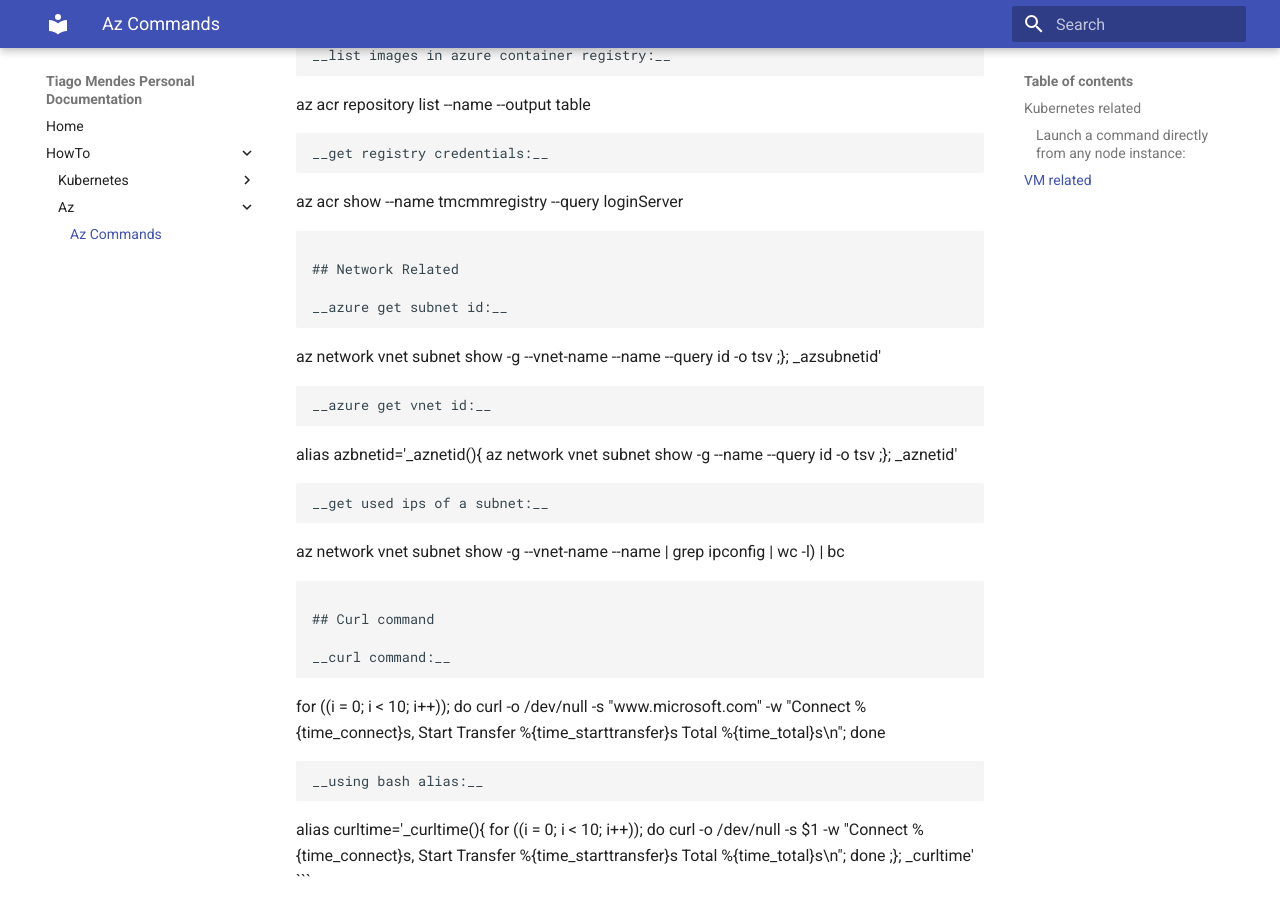
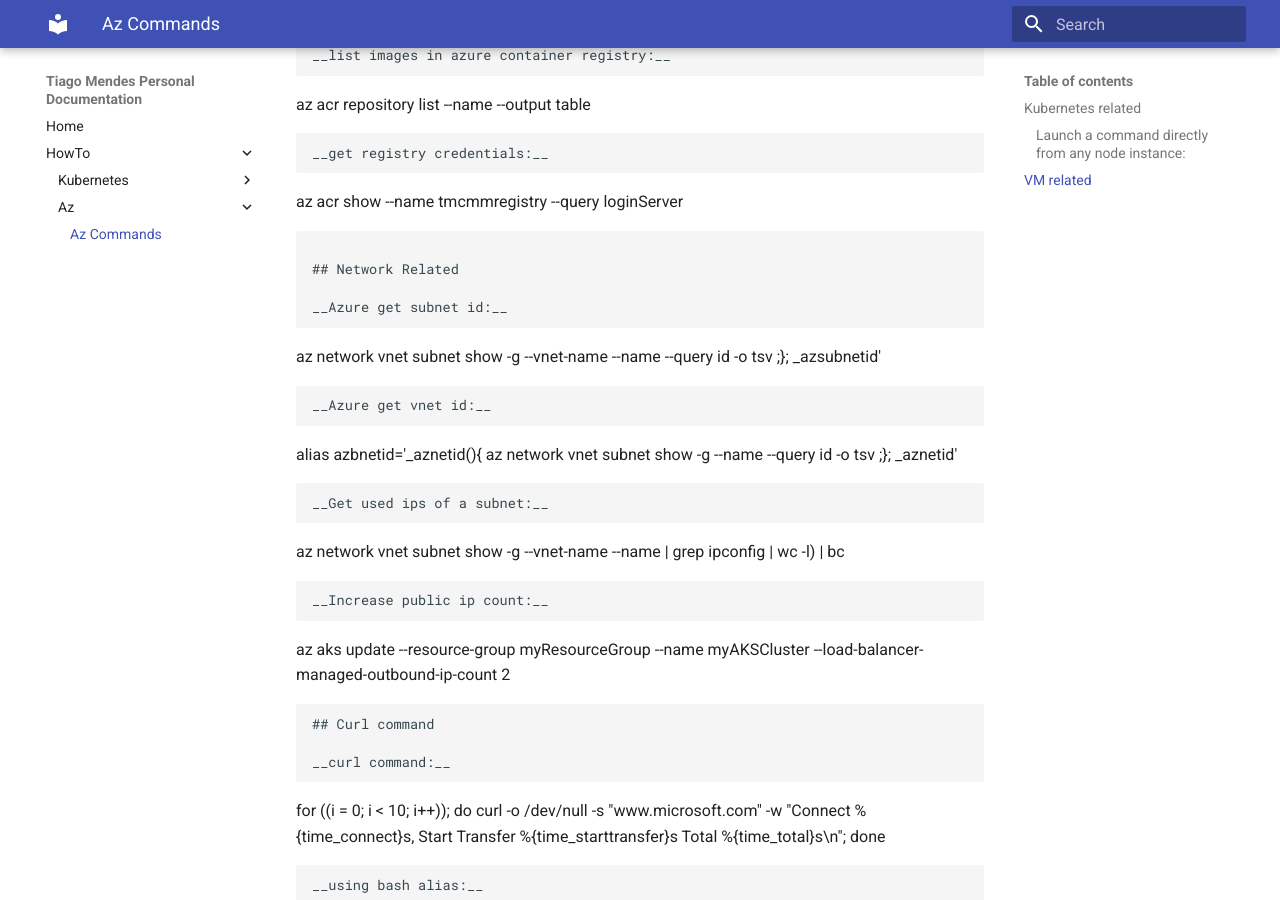
Before and after one commit to tmcmm/k8s-documentation, an MkDocs documentation site: the page built from docs/howto/az/az-help.md, in a window 1280 px wide and 900 px high, scrolled down 6899 px. Built offline with MkDocs 1.6.1 and Material for MkDocs 9.7.7, drawn with Linux system fonts in a browser that asks for light colours.

Commit message:
Update az-help.md

````diff
--- a/docs/howto/az/az-help.md
+++ b/docs/howto/az/az-help.md
@@ -292,19 +292,22 @@ az acr show --name tmcmmregistry --query loginServer
 
 ## Network Related
 
-__azure get subnet id:__
+__Azure get subnet id:__
 ```
 az network vnet subnet show -g <myResourceGroup> --vnet-name <myVnetName> --name <mySubnetName> --query id -o tsv ;}; _azsubnetid'
 ```
-__azure get vnet id:__
+__Azure get vnet id:__
 ```
 alias azbnetid='_aznetid(){ az network vnet subnet show -g <myResourceGroup> --name <myVnetName> --query id -o tsv ;}; _aznetid'
 ```
-__get used ips of a subnet:__
+__Get used ips of a subnet:__
 ```
 az network vnet subnet show -g <myResourceGroup> --vnet-name <myVnetName> --name <mySubnetName> | grep ipconfig | wc -l) | bc
 ```
-
+__Increase public ip count:__
+```
+az aks update --resource-group myResourceGroup --name myAKSCluster --load-balancer-managed-outbound-ip-count 2
+```
 ## Curl command
 
 __curl command:__
````
